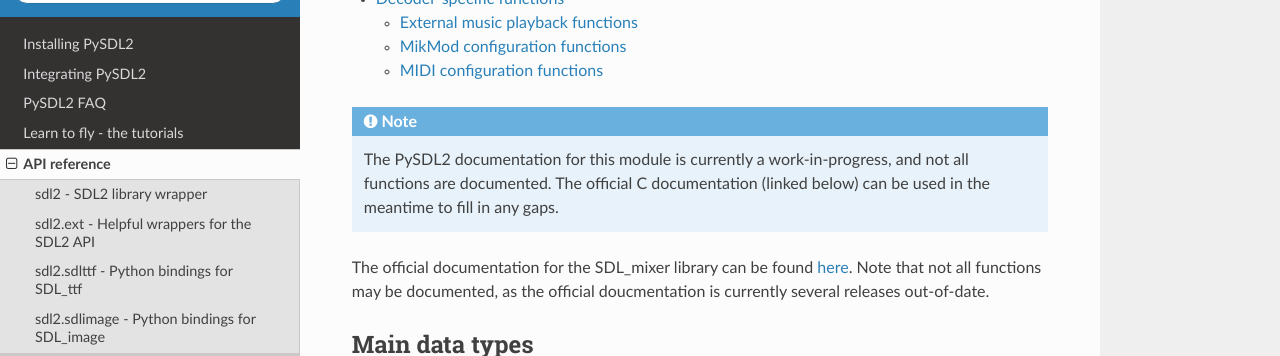
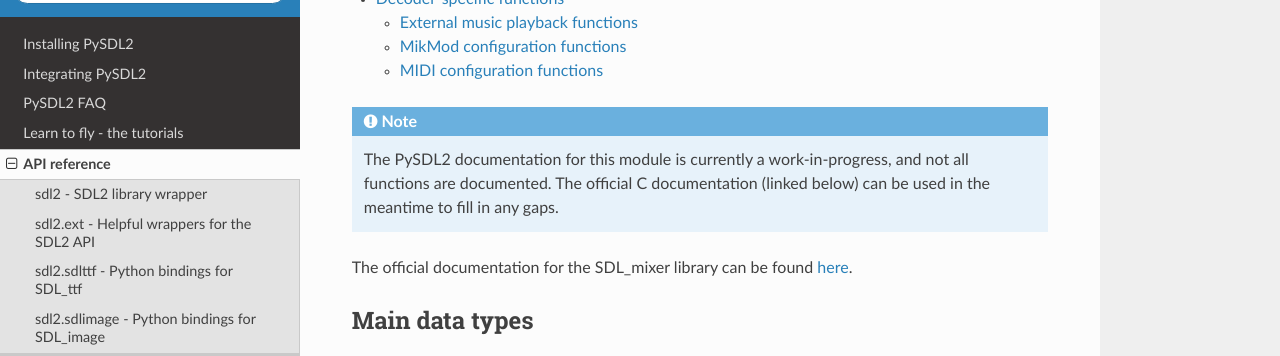
Before and after one commit to py-sdl/py-sdl2, a Sphinx documentation site: the page built from doc/modules/sdl2_sdlmixer.rst, in a window 1280 px wide and 900 px high, scrolled down 932 px, cut to the strip 0-356 px from the top of the window. Built offline with Sphinx 7.4.7 and the Read the Docs theme 2.0.0, drawn with Linux system fonts in a browser that asks for light colours.

Commit message:
More docs updates

```diff
--- a/doc/modules/sdl2_sdlmixer.rst
+++ b/doc/modules/sdl2_sdlmixer.rst
@@ -29,9 +29,7 @@
    can be used in the meantime to fill in any gaps.
 
 The official documentation for the SDL_mixer library can be found `here
-<http://www.libsdl.org/projects/SDL_mixer/docs/index.html>`_. Note that
-not all functions may be documented, as the official doucmentation is
-currently several releases out-of-date.
+<https://wiki.libsdl.org/SDL_mixer/FrontPage>`_.
 
 
 Main data types
```
Also changed, not shown: 1 other file.
